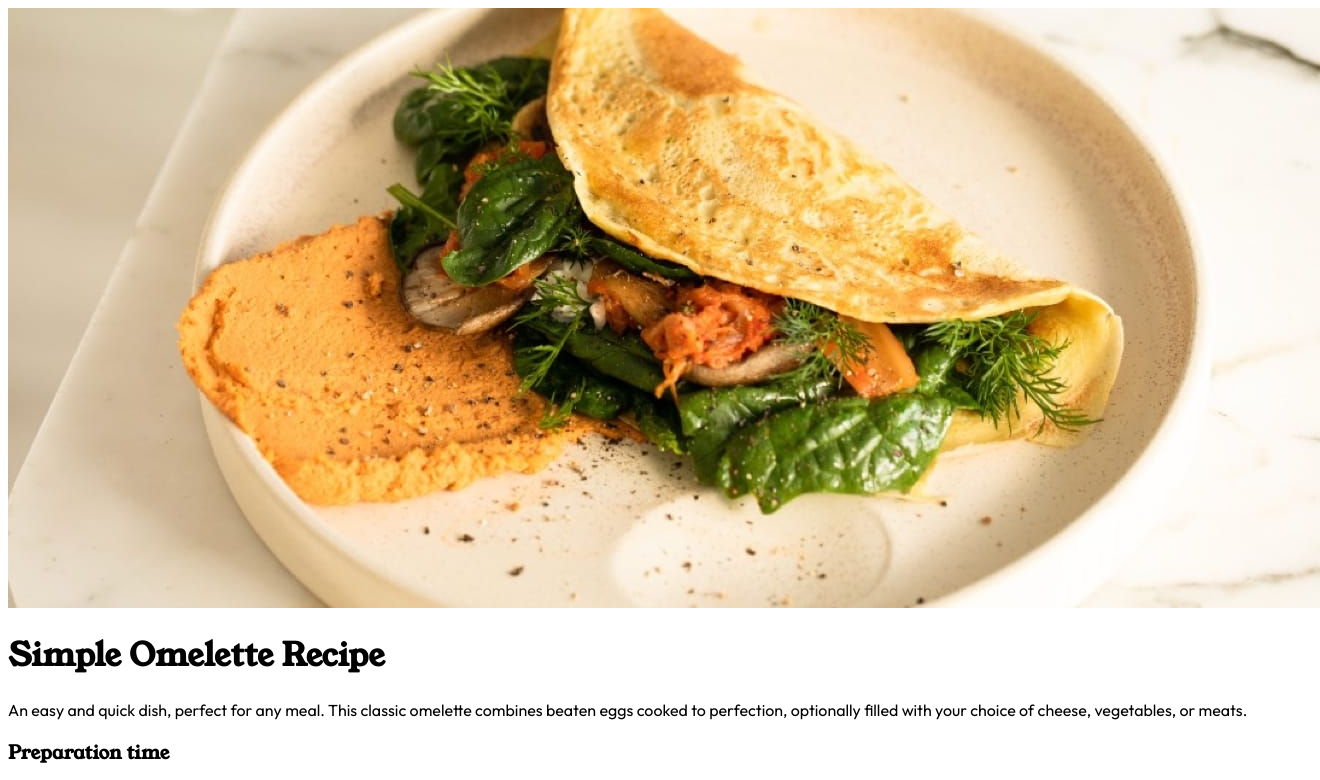
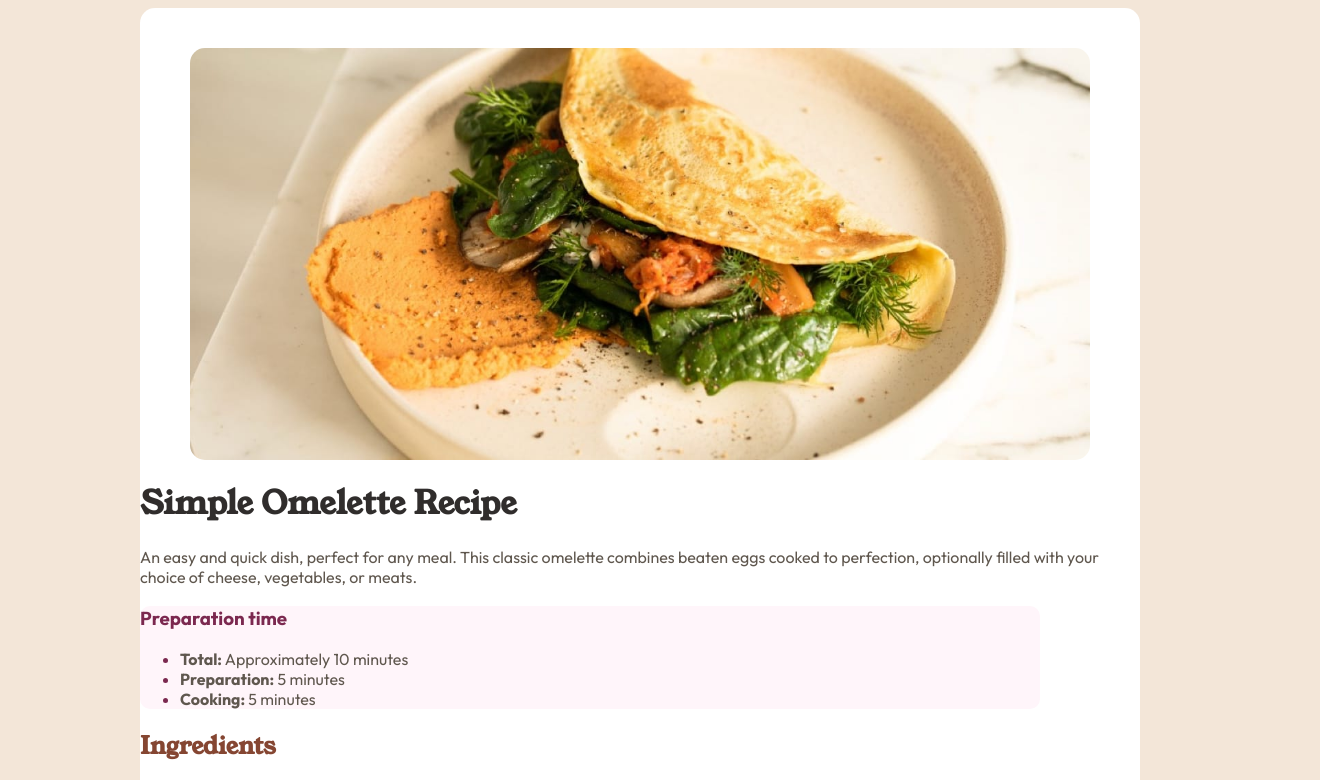
Before and after one commit to Key-Bro/recipe-page-main, a plain HTML site: page index.html in a window 1280 px wide. Shown: the top 780 px of the page, 1320 px wide, since content can reach past the window. Drawn offline with Linux system fonts and the light colour scheme.

Commit message:
Improve style with css file

```diff
--- a/index.html
+++ b/index.html
@@ -15,17 +15,17 @@
   </style>
 </head>
 <body>
-  <main>
-    <img src="assets/images/image-omelette.jpeg" alt="omelette image">
+  <main class="card">
+    <img class="image" src="assets/images/image-omelette.jpeg" alt="omelette image">
 
-    <h1 class="title">Simple Omelette Recipe</h1>
+    <h1 class="title" id="main-title">Simple Omelette Recipe</h1>
 
     <p class="text">An easy and quick dish, perfect for any meal. This classic omelette combines beaten eggs cooked
     to perfection, optionally filled with your choice of cheese, vegetables, or meats.</p>
 
     <div class="preparation-time-container">
-      <h3 class="title">Preparation time</h5>
-      <ul>
+      <h3 class="text" id="preparation-time-title">Preparation time</h5>
+      <ul class="list" id="purple-list">
         <li class="text"><strong>Total:</strong> Approximately 10 minutes</li>
         <li class="text"><strong>Preparation:</strong> 5 minutes</li>
         <li class="text"><strong>Cooking:</strong> 5 minutes</li>
@@ -34,7 +34,7 @@
 
     <h2 class="title">Ingredients</h2>
 
-    <ul>
+    <ul class="list">
       <li class="text">2-3 large eggs</li>
       <li class="text">Salt, to taste</li>
       <li class="text">Pepper, to taste</li>
@@ -43,7 +43,7 @@
     </ul>
 
     <h2 class="title">Instructions</h2>
-    <ol>
+    <ol class="list">
       <li class="text"><strong>Beat the eggs:</strong> In a bowl, beat the eggs with a pinch of salt and pepper until they are well mixed.
       You can add a tablespoon of water or milk for a fluffier texture.</li>
 
--- a/style.css
+++ b/style.css
@@ -15,9 +15,55 @@
 }
 
 body {
+    display: flex;
+    flex-direction: column;
+    align-items: center;
     font-family: var(--police1);
+    font-size: 16px;
+    background-color: var(--stone100);
+    color: var(--stone600);
 }
 
-.title{
+.card {
+    background-color: var(--white);
+    max-width: 1000px;
+    width: 90%;
+    height: auto;
+    border-radius: 15px;
+}
+
+.image {
+    width: 90%;
+    display: block;
+    margin-top: 40px;
+    margin-left: auto;
+    margin-right: auto;
+    border-radius: 15px;
+}
+
+#main-title {
+    color: var(--stone900);
+}
+
+.preparation-time-container {
+    background-color: var(--rose50);
+    border-radius: 10px;
+    width: 90%;
+}
+
+#preparation-time-title {
+    color: var(--rose800);
+}
+
+.title {
     font-family: var(--police2);
+    color: var(--brown800);
 }
+
+#purple-list ::marker {
+    color: var(--rose800);
+}
+
+.list ::marker {
+    color: var(--brown800);
+}
```
